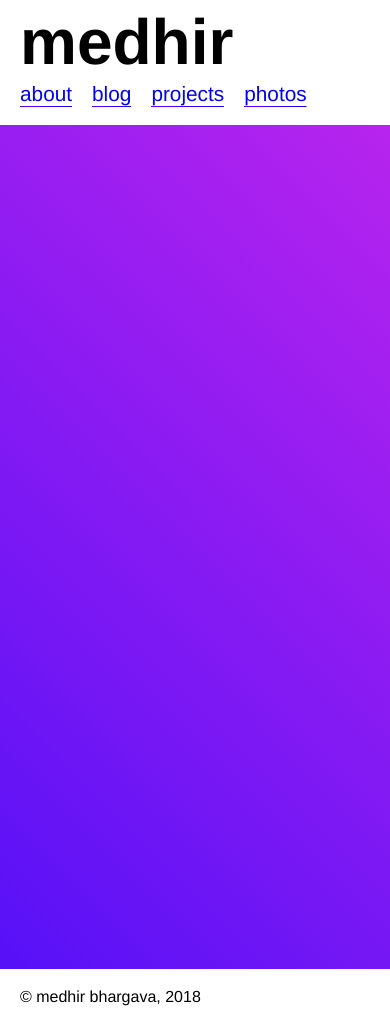
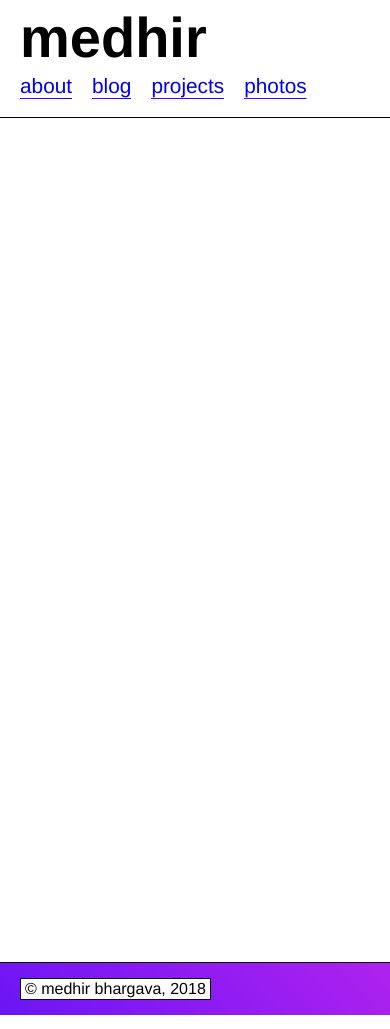
Before and after one commit to medhir/blog, a React (Create React App) app in the folder client/: page / in a window 390 px wide. Built offline with nearby package versions, Linux system fonts and the light colour scheme; what auth0-js would draw is missing.

Commit message:
more css updatings

```diff
--- a/client/src/App.css
+++ b/client/src/App.css
@@ -11,32 +11,32 @@ html, body, #root {
 
 h1 {
   font-weight: 800;
-  font-size: 4rem;
+  font-size: 3.5rem;
 }
 
 h2 {
   font-weight: 700;
-  font-size: 3.5rem;
+  font-size: 3rem;
 }
 
 h3 {
   font-weight: 700;
-  font-size: 3em;
+  font-size: 2.5rem;
 }
 
 h4 {
   font-weight: 600;
-  font-size: 2.5em;
+  font-size: 2rem;
 }
 
 h5 {
   font-weight: 600;
-  font-size: 2em;
+  font-size: 1.5rem;
 }
 
 h6 {
   font-weight: 600;
-  font-size: 1.5em;
+  font-size: 1rem;
 }
 
 code {
--- a/client/src/Components/Editor/Editor.css
+++ b/client/src/Components/Editor/Editor.css
@@ -1,5 +1,5 @@
 .editor {
-    height: 100vh;
+    height: 100%;
     display: flex;
     position: relative;
 }
@@ -30,17 +30,13 @@
 .editor article h1 {
     font-size: 3.7rem;
     margin: 20px 10px;
-    border-bottom: 2px solid transparent;
-    border-image: linear-gradient(to right, rgb(38, 0, 255), rgb(122, 50, 255));
-    border-image-slice: 1;
+    border-bottom: 2px solid blue;
 }
 
 .editor article h2 {
     font-size: 2.7rem;
     margin: 15px 10px;
-    border-bottom: 1px solid transparent;
-    border-image: linear-gradient(to right, rgb(38, 0, 255), rgb(122, 50, 255));
-    border-image-slice: 1;
+    border-bottom: 1px solid blue;
 }
 
 .editor article h3, h4, h5, h6 {
@@ -61,7 +57,7 @@
 
 .editor article p {
     font-size: 1.05rem;
-    margin: 10px;
+    margin: 25px 80px;
 }
 
 .editor article p em {
--- a/client/src/Layout/Footer/Footer.css
+++ b/client/src/Layout/Footer/Footer.css
@@ -1,10 +1,20 @@
 footer {
-    height: 40px;
-    margin: 20px 40px;
+    height: auto;
+    padding: 15px 45px;
+    background: linear-gradient(45deg, rgb(0,0,255), rgb(255, 50, 231));
+    background-size: 400% 200%;
+    animation: underanimate 30s infinite;
+}
+
+footer p {
+    display: inline-block;
+    padding: 2px 4px;
+    background-color: white;
+    border: 1px solid black;
 }
 
 @media only screen and (max-width: 600px) {
     footer {
-      margin: 20px;
+      padding: 15px 20px;
     }
 }
--- a/client/src/Layout/Main/Main.css
+++ b/client/src/Layout/Main/Main.css
@@ -1,9 +1,11 @@
 main {
     min-height: 100%;
     padding: 0.1px; /* to prevent margin collapsing */
-    background: linear-gradient(45deg, rgb(0,0,255), rgb(255, 50, 231));
+    /* background: linear-gradient(45deg, rgb(0,0,255), rgb(255, 50, 231));
     background-size: 400% 200%;
-    animation: underanimate 30s infinite;
+    animation: underanimate 30s infinite; */
+    border-top: 1px solid black;
+    border-bottom: 1px solid black;
 }
 
 main > * {
```
